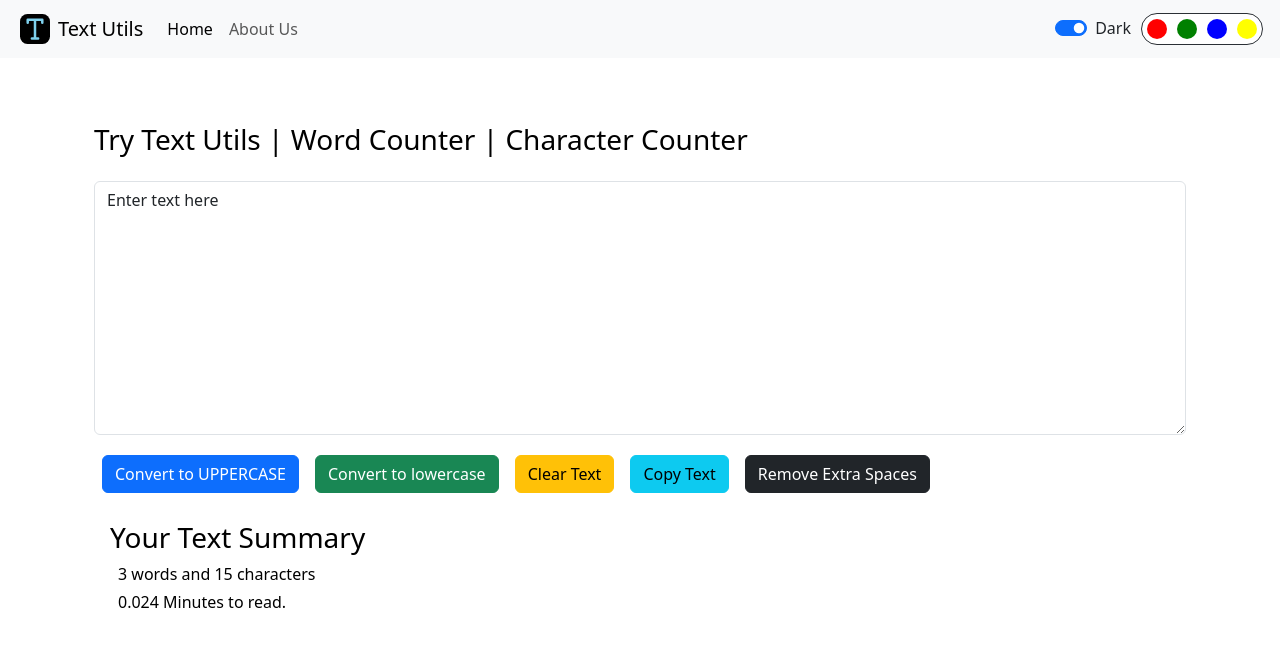
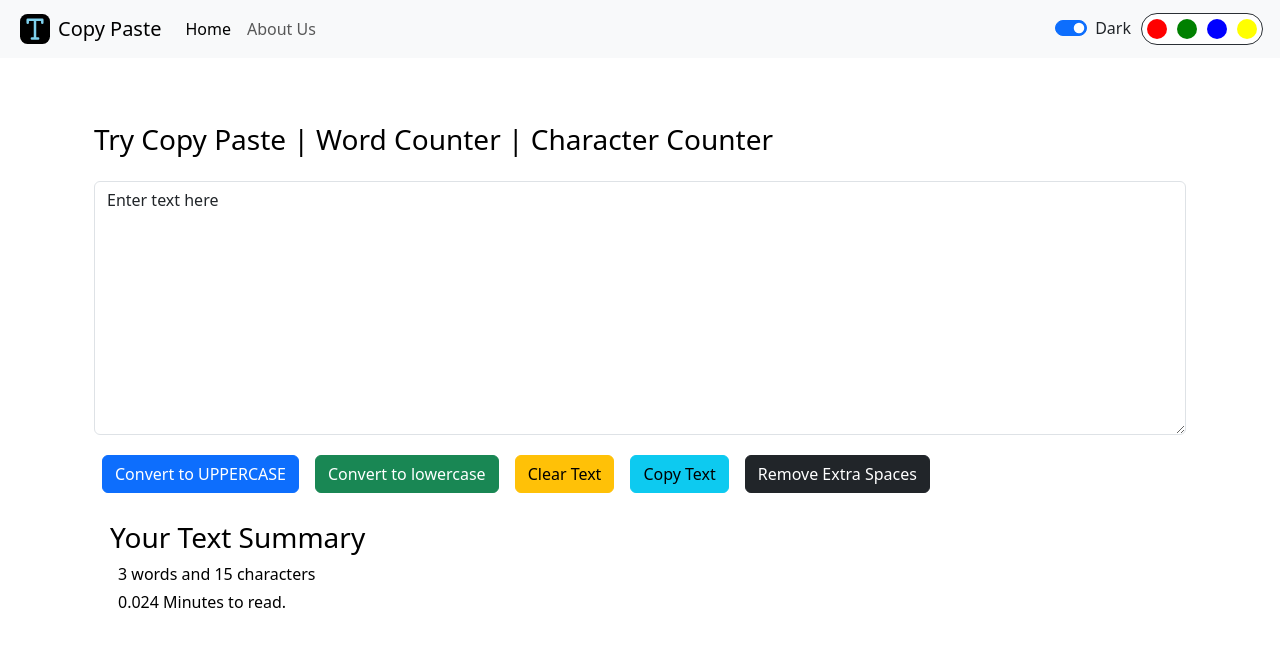
Before and after one commit to sethshivam11/copypaste, a React (Create React App) app: page / in a window 1280 px wide. Shown: the top 646 px of the page. Built offline with nearby package versions, Linux system fonts and the light colour scheme.

Commit message:
name change

```diff
--- a/package.json
+++ b/package.json
@@ -1,5 +1,5 @@
 {
-  "name": "first-react-app",
+  "name": "copy-paste",
   "version": "0.1.0",
   "private": true,
   "dependencies": {
--- a/src/App.js
+++ b/src/App.js
@@ -96,7 +96,7 @@ function App() {
   return (
     <div>
       <Navbar
-        title="Text Utils"
+        title="Copy Paste"
         li2="About Us"
         mode={mode}
         toggleMode={toggleMode}
@@ -113,7 +113,7 @@ function App() {
             path="/"
             element={
               <TextForm
-                heading="Try Text Utils | Word Counter | Character Counter"
+                heading="Try Copy Paste | Word Counter | Character Counter"
                 showAlert={showAlert}
               />
             }
@@ -123,7 +123,7 @@ function App() {
             path="*"
             element={
               <TextForm
-                heading="Try Text Utils | Word Counter | Character Counter"
+                heading="Try Copy Paste | Word Counter | Character Counter"
                 showAlert={showAlert}
               />
             }
```
Also changed, not shown: 1 other file (tests, documents, lock files or other folders).
